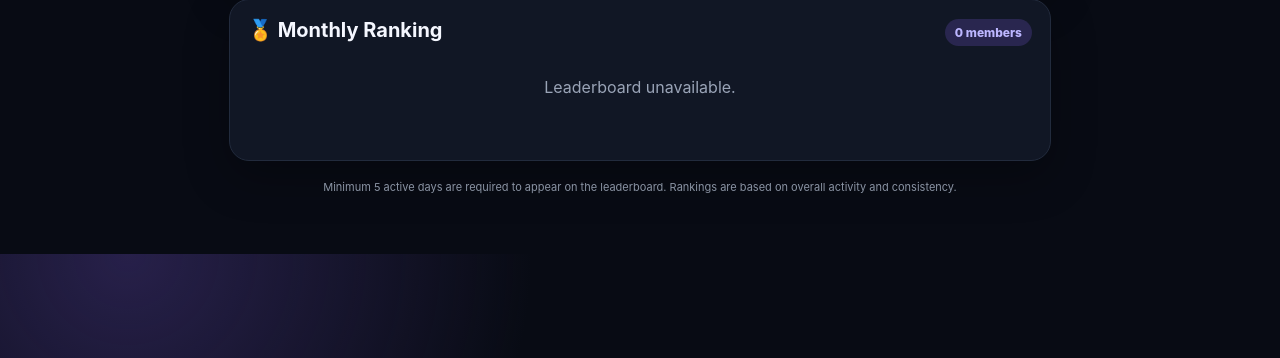
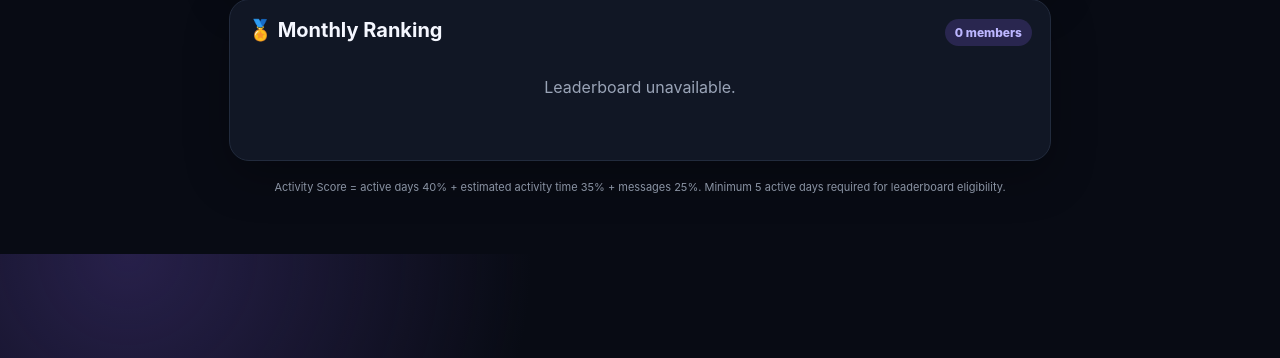
Before and after one commit to ShahriarSakib129/Odvut-Activity-Web, a Flask app: page / in a window 1280 px wide. Shown: the part 442-800 px from the top of the page. Run offline with Flask 3, Linux system fonts and the light colour scheme; parts of the project's set-up code (start-up, migrations or seed data) failed here and were passed over; some libraries are stand-ins or nearby versions.

Commit message:
Add files via upload

```diff
--- a/templates/index.html
+++ b/templates/index.html
@@ -66,7 +66,7 @@
       </div>
     </div>
 
-    <footer>Minimum 5 active days are required to appear on the leaderboard. Rankings are based on overall activity and consistency.</footer>
+    <footer>Activity Score = active days 40% + estimated activity time 35% + messages 25%. Minimum 5 active days required for leaderboard eligibility.</footer>
   </main>
   <script src="/static/app.js"></script>
 </body>
```
